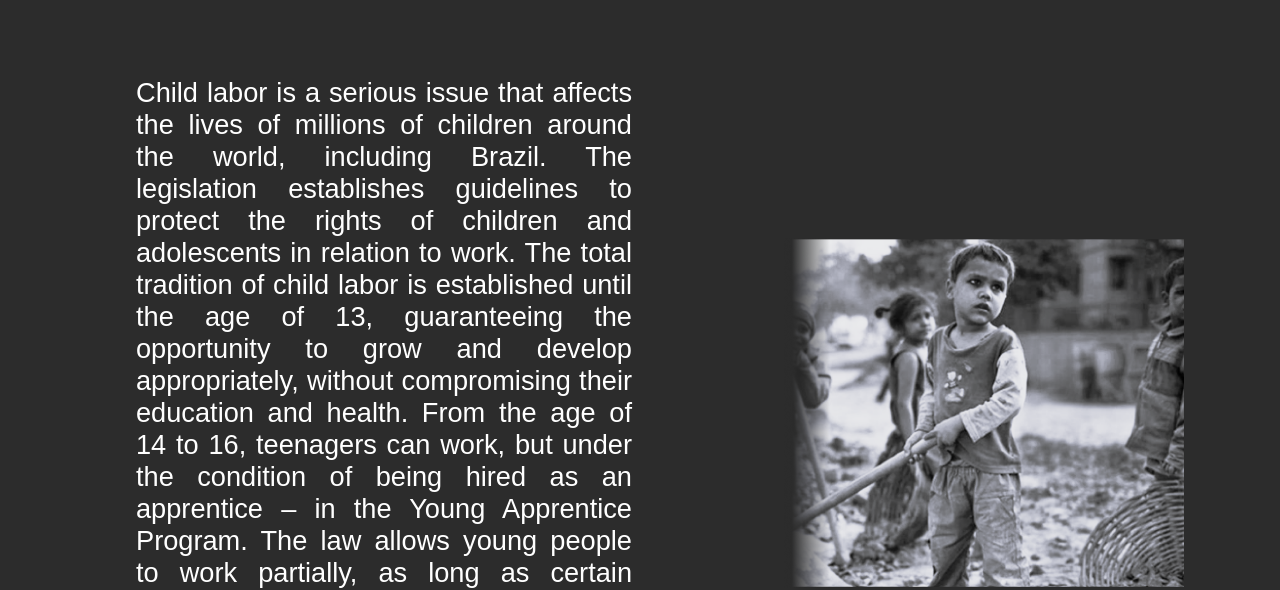
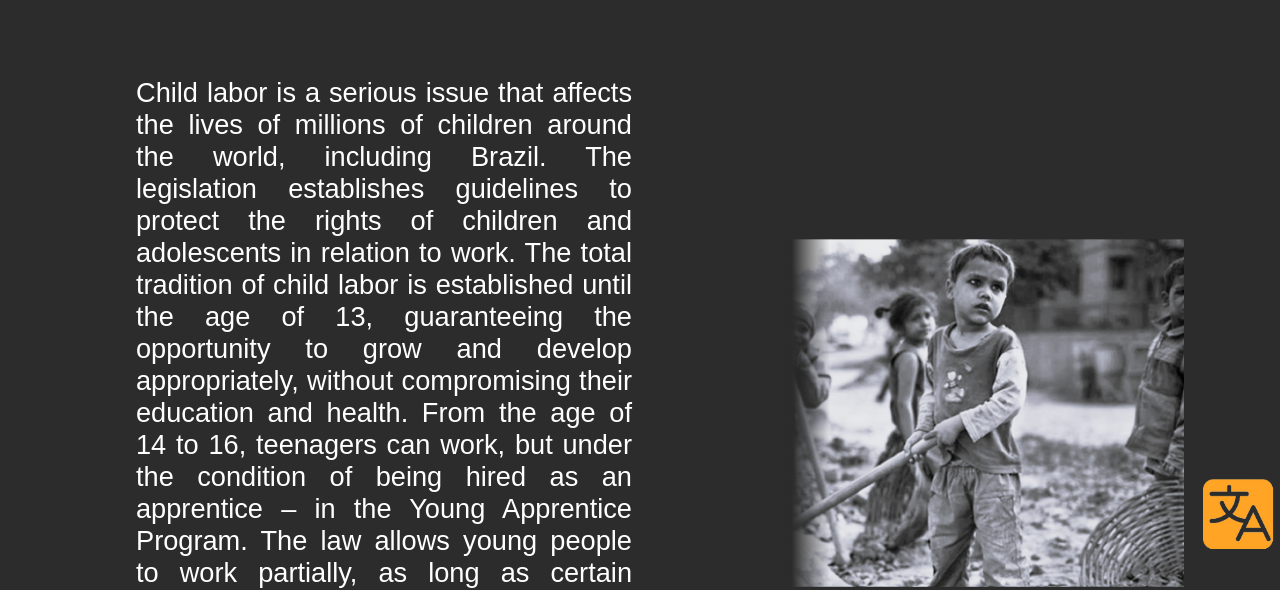
Before and after one commit to NewtonThomaz/institui-o-viver-inf-ncia, a plain HTML site: page context.html in a window 1280 px wide. Shown: the part 211-801 px from the top of the page. Drawn offline with Linux system fonts and the light colour scheme; a web font is replaced by a local one.

Commit message:
Ajuste botão

```diff
--- a/css/eduarda.css
+++ b/css/eduarda.css
@@ -63,20 +63,19 @@ footer {
     background-color: #2c2c2c;
     font-size: 2rem;
 }
-
 .icone{
   display: flex;
   position: fixed;
-    bottom: 2dvh;
-    left: 183dvh;
-    width: 100px;
-    height: 100px;
+  bottom: 5dvh;
+  left: 94dvw;
+  width: 70px;
+  height: 70px;
   border-radius: 20%;
 }
 
 .icone img{
-    width: 100px;
-    height: 100px;
+  width: 70px;
+  height: 70px;
 }
 .icone {
   transition: background-color 0.3s ease;
@@ -85,7 +84,6 @@ footer {
 .icone:hover {
   background-color: #000000;
 }
-
 h1 {
     font-size: 2.7rem;
     color: #FFA424;
```
Lines whose indentation alone changed are shown as unchanged.
